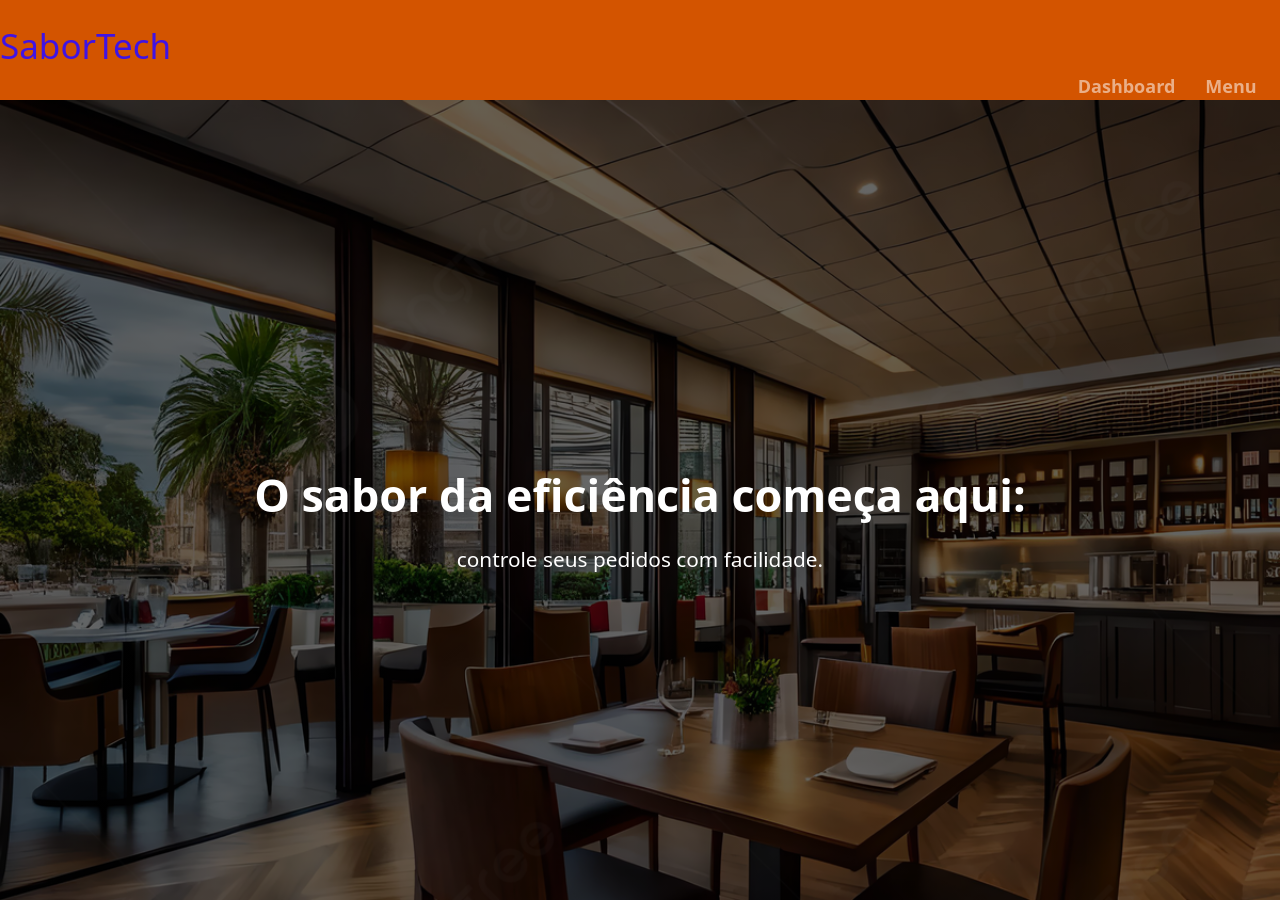
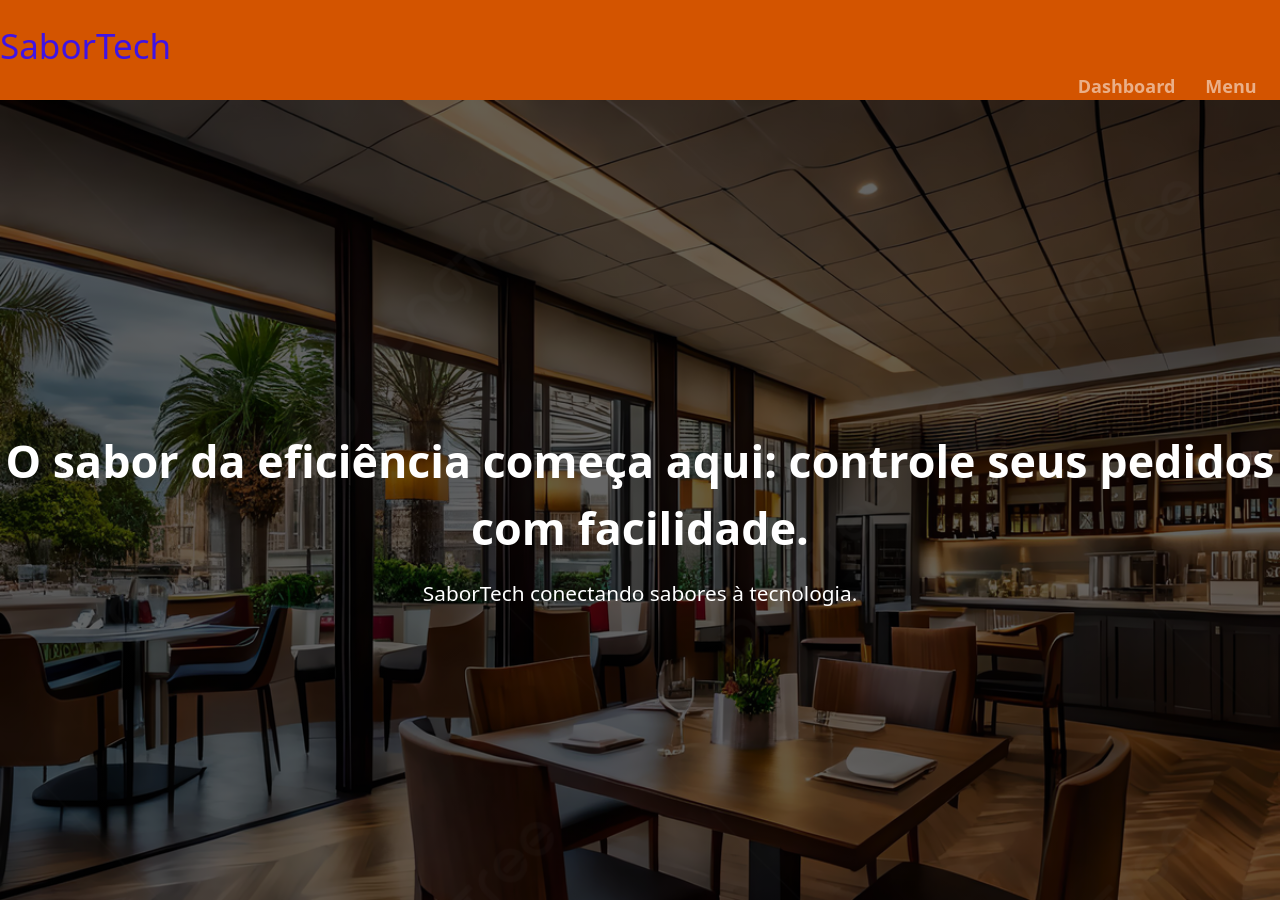
Before and after one commit to alaenepereira/SaborTech, a React (Vite) app: page / in a window 1280 px wide. Shown: the top 900 px of the page. Built offline with nearby package versions, Linux system fonts and the light colour scheme.

Commit message:
chore: clean up Home component structure and styling

```diff
--- a/src/pages/Home/index.jsx
+++ b/src/pages/Home/index.jsx
@@ -11,8 +11,8 @@ export default function Home() {
       <Header />
       <section className="hero">
         <div className="hero-content">
-          <h2>O sabor da eficiência começa aqui:</h2>
-          <p>controle seus pedidos com facilidade.</p>
+          <h2>O sabor da eficiência começa aqui: controle seus pedidos com facilidade.</h2>
+          <p>SaborTech conectando sabores à tecnologia.</p>
         </div>
       </section>
     </>
```
